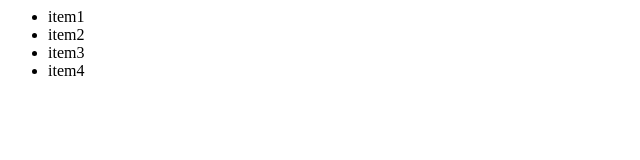
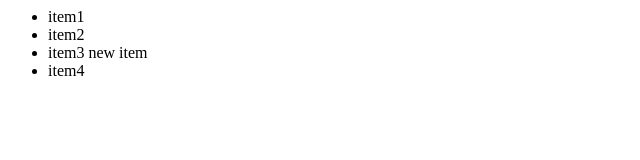
Before and after one commit to sangeethab1993/NewGitTest, a plain HTML site: page index.html in a window 1280 px wide. Shown: the full height of the page, 0-640 px from the left. Drawn offline with Linux system fonts and the light colour scheme.

Commit message:
made changes

```diff
--- a/index.html
+++ b/index.html
@@ -3,7 +3,7 @@
 	<ul>
 		<li>item1</li>
 		<li>item2</li>
-		<li>item3</li>
+		<li>item3 new item</li>
 		<li>item4</li>
 </ul>
 </body>
```
